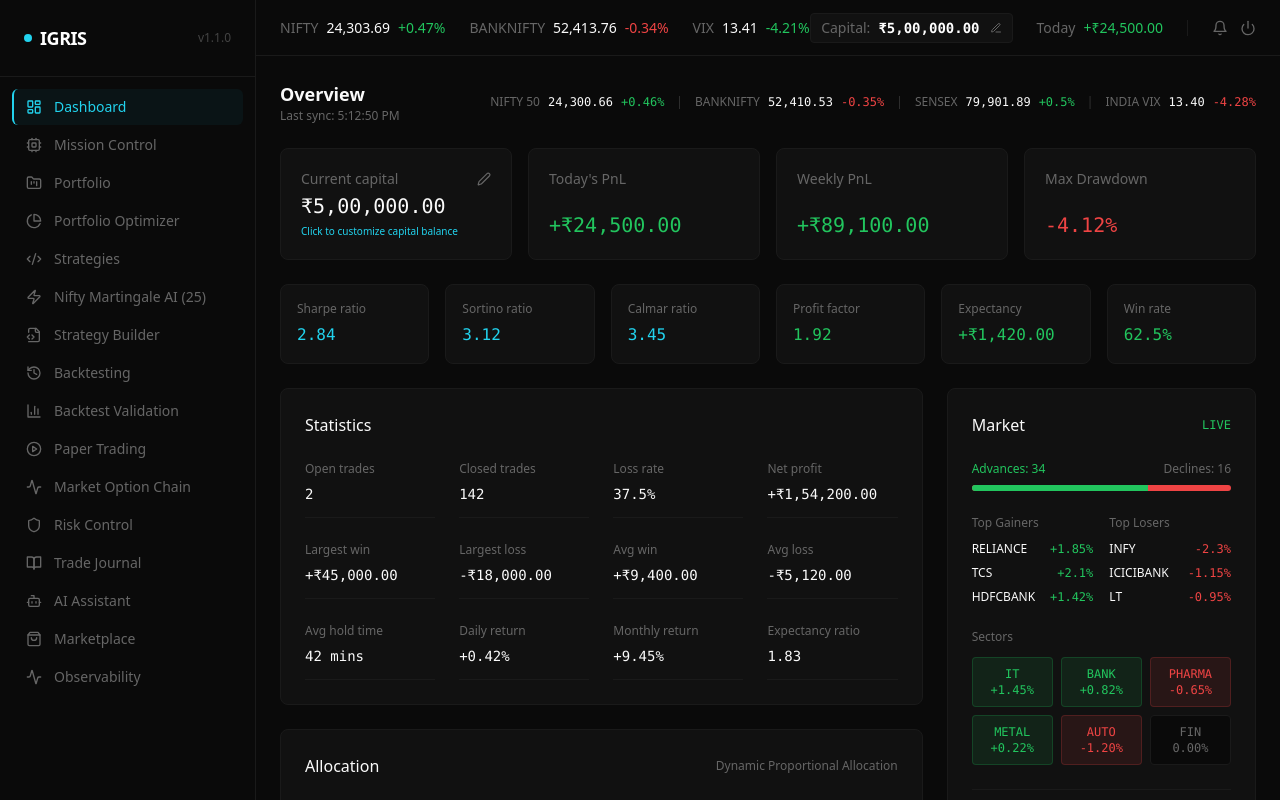
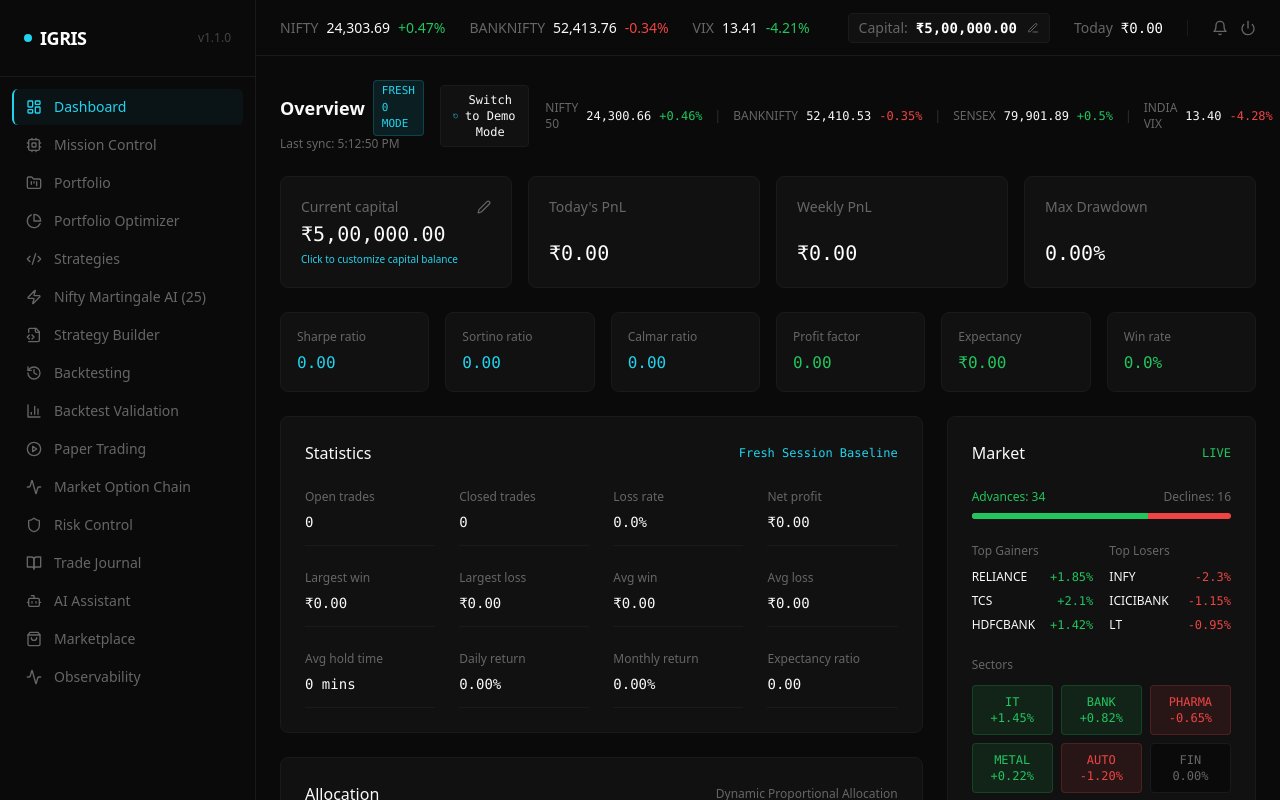
Before and after one commit to Likhith02072005/IGRIS, a Next.js app in the folder frontend/: page /dashboard in a window 1280 px wide. Shown: the top 800 px of the page. Built offline with nearby package versions, Linux system fonts and the light colour scheme; sample sign-in values are in the browser's storage.

Commit message:
Reset Dashboard Overview PnLs and statistics to 0 for fresh new money starting baseline

```diff
--- a/frontend/src/app/dashboard/layout.tsx
+++ b/frontend/src/app/dashboard/layout.tsx
@@ -124,7 +124,7 @@ export default function DashboardLayout({
 
             <div className="flex items-center gap-2">
               <span className="text-[#666]">Today</span>
-              <span className="text-[#22c55e]">+₹24,500.00</span>
+              <span className="text-white font-mono">₹0.00</span>
             </div>
 
             <div className="h-4 w-[1px] bg-[#1a1a1a]" />
--- a/frontend/src/app/dashboard/page.tsx
+++ b/frontend/src/app/dashboard/page.tsx
@@ -3,7 +3,7 @@
 import React, { useState, useEffect } from 'react';
 import { useCapitalStore } from '../../store/capital';
 import CapitalEditModal from '../../components/layout/CapitalEditModal';
-import { Edit2 } from 'lucide-react';
+import { Edit2, RotateCcw, Zap } from 'lucide-react';
 
 // Simulated Tickers
 const initialTickers = [
@@ -30,6 +30,7 @@ export default function DashboardHome() {
   const [lastUpdated, setLastUpdated] = useState(new Date());
   const { capital } = useCapitalStore();
   const [isModalOpen, setIsModalOpen] = useState(false);
+  const [isFreshMode, setIsFreshMode] = useState(true); // Default to Fresh 0 Mode
 
   // Simulate real-time ticker tick updates
   useEffect(() => {
@@ -54,16 +55,30 @@ export default function DashboardHome() {
       {/* Title section */}
       <div className="flex flex-col md:flex-row md:items-center justify-between gap-4">
         <div>
+          <div className="flex items-center gap-2">
             <h1 className="text-lg font-semibold text-[#fafafa]">
               Overview
             </h1>
+            <span className="px-2 py-0.5 rounded bg-[#22d3ee]/10 text-[#22d3ee] font-mono text-[11px] border border-[#22d3ee]/20">
+              {isFreshMode ? 'FRESH 0 MODE' : 'DEMO MODE'}
+            </span>
+          </div>
           <p className="text-xs text-[#666]">
             Last sync: {lastUpdated.toLocaleTimeString()}
           </p>
         </div>
 
-        {/* Ticker tape */}
-        <div className="flex items-center gap-3 text-xs">
+        {/* Actions & Ticker tape */}
+        <div className="flex items-center gap-4">
+          <button
+            onClick={() => setIsFreshMode(!isFreshMode)}
+            className="px-3 py-1.5 rounded bg-[#111111] border border-[#1a1a1a] hover:border-[#22d3ee] text-xs text-[#fafafa] hover:text-[#22d3ee] font-mono flex items-center gap-1.5 transition-all"
+          >
+            <RotateCcw className="w-3.5 h-3.5 text-[#22d3ee]" />
+            {isFreshMode ? 'Switch to Demo Mode' : 'Reset All to Fresh ₹0'}
+          </button>
+
+          <div className="hidden lg:flex items-center gap-3 text-xs">
             {tickers.map((t, i) => {
               const isPositive = t.change >= 0;
               return (
@@ -79,6 +94,7 @@ export default function DashboardHome() {
                 </React.Fragment>
               );
             })}
+          </div>
         </div>
       </div>
 
@@ -105,7 +121,9 @@ export default function DashboardHome() {
         <div className="card bg-[#111] border border-[#1a1a1a] rounded-lg p-5 flex flex-col justify-between h-28">
           <span className="text-sm text-[#666]">Today&apos;s PnL</span>
           <div>
-            <h3 className="text-xl font-medium text-[#22c55e] font-mono">+₹24,500.00</h3>
+            <h3 className={`text-xl font-medium font-mono ${isFreshMode ? 'text-white' : 'text-[#22c55e]'}`}>
+              {isFreshMode ? '₹0.00' : '+₹24,500.00'}
+            </h3>
           </div>
         </div>
 
@@ -113,7 +131,9 @@ export default function DashboardHome() {
         <div className="card bg-[#111] border border-[#1a1a1a] rounded-lg p-5 flex flex-col justify-between h-28">
           <span className="text-sm text-[#666]">Weekly PnL</span>
           <div>
-            <h3 className="text-xl font-medium text-[#22c55e] font-mono">+₹89,100.00</h3>
+            <h3 className={`text-xl font-medium font-mono ${isFreshMode ? 'text-white' : 'text-[#22c55e]'}`}>
+              {isFreshMode ? '₹0.00' : '+₹89,100.00'}
+            </h3>
           </div>
         </div>
 
@@ -121,7 +141,9 @@ export default function DashboardHome() {
         <div className="card bg-[#111] border border-[#1a1a1a] rounded-lg p-5 flex flex-col justify-between h-28">
           <span className="text-sm text-[#666]">Max Drawdown</span>
           <div>
-            <h3 className="text-xl font-medium text-[#ef4444] font-mono">-4.12%</h3>
+            <h3 className={`text-xl font-medium font-mono ${isFreshMode ? 'text-white' : 'text-[#ef4444]'}`}>
+              {isFreshMode ? '0.00%' : '-4.12%'}
+            </h3>
           </div>
         </div>
       </div>
@@ -129,12 +151,12 @@ export default function DashboardHome() {
       {/* Advanced performance ratio cards */}
       <div className="grid grid-cols-2 md:grid-cols-3 lg:grid-cols-6 gap-4">
         {[
-          { label: 'Sharpe ratio', val: '2.84', color: 'text-[#22d3ee]' },
-          { label: 'Sortino ratio', val: '3.12', color: 'text-[#22d3ee]' },
-          { label: 'Calmar ratio', val: '3.45', color: 'text-[#22d3ee]' },
-          { label: 'Profit factor', val: '1.92', color: 'text-[#22c55e]' },
-          { label: 'Expectancy', val: '+₹1,420.00', color: 'text-[#22c55e]' },
-          { label: 'Win rate', val: '62.5%', color: 'text-[#22c55e]' },
+          { label: 'Sharpe ratio', val: isFreshMode ? '0.00' : '2.84', color: 'text-[#22d3ee]' },
+          { label: 'Sortino ratio', val: isFreshMode ? '0.00' : '3.12', color: 'text-[#22d3ee]' },
+          { label: 'Calmar ratio', val: isFreshMode ? '0.00' : '3.45', color: 'text-[#22d3ee]' },
+          { label: 'Profit factor', val: isFreshMode ? '0.00' : '1.92', color: 'text-[#22c55e]' },
+          { label: 'Expectancy', val: isFreshMode ? '₹0.00' : '+₹1,420.00', color: 'text-[#22c55e]' },
+          { label: 'Win rate', val: isFreshMode ? '0.0%' : '62.5%', color: 'text-[#22c55e]' },
         ].map(item => (
           <div key={item.label} className="card bg-[#111] border border-[#1a1a1a] rounded-lg p-4 flex flex-col justify-between h-20">
             <span className="text-xs text-[#666]">{item.label}</span>
@@ -151,23 +173,28 @@ export default function DashboardHome() {
 
           {/* Detailed Stats Block */}
           <div className="card bg-[#111] border border-[#1a1a1a] rounded-lg p-6">
-            <h2 className="text-base font-medium text-[#fafafa] mb-6">
+            <div className="flex justify-between items-center mb-6">
+              <h2 className="text-base font-medium text-[#fafafa]">
                 Statistics
               </h2>
+              {isFreshMode && (
+                <span className="text-xs font-mono text-[#22d3ee]">Fresh Session Baseline</span>
+              )}
+            </div>
             <div className="grid grid-cols-2 md:grid-cols-4 gap-6">
               {[
-                { label: 'Open trades', val: '2' },
-                { label: 'Closed trades', val: '142' },
-                { label: 'Loss rate', val: '37.5%' },
-                { label: 'Net profit', val: '+₹1,54,200.00' },
-                { label: 'Largest win', val: '+₹45,000.00' },
-                { label: 'Largest loss', val: '-₹18,000.00' },
-                { label: 'Avg win', val: '+₹9,400.00' },
-                { label: 'Avg loss', val: '-₹5,120.00' },
-                { label: 'Avg hold time', val: '42 mins' },
-                { label: 'Daily return', val: '+0.42%' },
-                { label: 'Monthly return', val: '+9.45%' },
-                { label: 'Expectancy ratio', val: '1.83' },
+                { label: 'Open trades', val: isFreshMode ? '0' : '2' },
+                { label: 'Closed trades', val: isFreshMode ? '0' : '142' },
+                { label: 'Loss rate', val: isFreshMode ? '0.0%' : '37.5%' },
+                { label: 'Net profit', val: isFreshMode ? '₹0.00' : '+₹1,54,200.00' },
+                { label: 'Largest win', val: isFreshMode ? '₹0.00' : '+₹45,000.00' },
+                { label: 'Largest loss', val: isFreshMode ? '₹0.00' : '-₹18,000.00' },
+                { label: 'Avg win', val: isFreshMode ? '₹0.00' : '+₹9,400.00' },
+                { label: 'Avg loss', val: isFreshMode ? '₹0.00' : '-₹5,120.00' },
+                { label: 'Avg hold time', val: isFreshMode ? '0 mins' : '42 mins' },
+                { label: 'Daily return', val: isFreshMode ? '0.00%' : '+0.42%' },
+                { label: 'Monthly return', val: isFreshMode ? '0.00%' : '+9.45%' },
+                { label: 'Expectancy ratio', val: isFreshMode ? '0.00' : '1.83' },
               ].map(stat => (
                 <div key={stat.label} className="border-b border-[#1a1a1a] pb-3">
                   <span className="text-xs text-[#666] block mb-1">{stat.label}</span>
```
Lines whose indentation alone changed are shown as unchanged.
